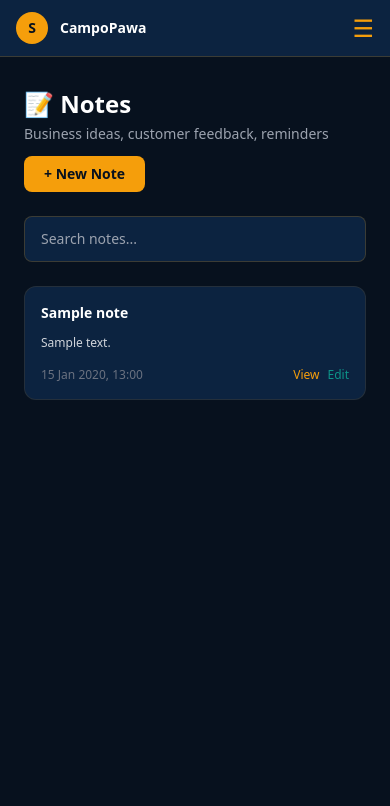
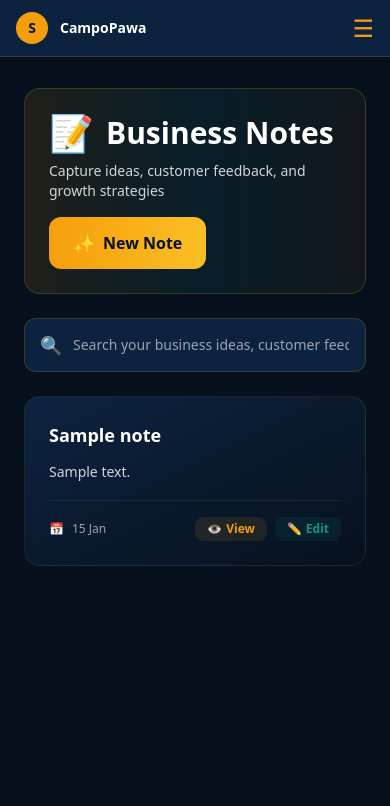
Before and after one commit to jira54/campo, a Django app: page /notes/ in a window 390 px wide. Shown: the top 806 px of the page. Run offline with Django 5.2, Linux system fonts and the light colour scheme; a user stored in the database is signed in; tables that the repository leaves empty hold one stand-in row (values such as "Sample post"); some libraries are stand-ins or nearby versions.

Commit message:
Enhanced UI: Strategic Greetings & Beautiful Notes Page
 Dashboard Greeting Improvements:
 Clean, strategic greeting layout (no more crowded text)
 Personalized time-based greetings: 'Rise & shine', 'Power up', etc.
 Motivational day messages with business focus
 Integrated daily tips in clean gradient container

 Notes Page Complete Redesign:
 Stunning gradient header with modern design
 Beautiful note cards with hover effects and shadows
 Enhanced search bar with icon and focus states
 Compelling empty state with gradient container
 Interactive buttons with scale and color transitions

 Visual Enhancements:
 Gradient backgrounds: gold/teal color scheme
 Smooth hover animations: scale, shadow, color transitions
 Modern typography and spacing
 Professional rounded corners and borders
 Mobile-responsive design throughout

 User Experience:
 Strategic, motivating content instead of generic greetings
 Visually appealing interface that encourages engagement
 Better information hierarchy and visual flow
 Premium feel with consistent design language

```diff
--- a/templates/notes/note_list.html
+++ b/templates/notes/note_list.html
@@ -6,47 +6,72 @@
     {% include 'partials/sidebar.html' %}
 
     <main class="flex-1 p-6">
-        <!-- Header -->
-        <div class="flex items-center justify-between mb-6 flex-wrap gap-3">
+        <!-- Header with Gradient -->
+        <div class="bg-gradient-to-r from-gold/10 via-teal/10 to-gold/5 border border-gold border-opacity-20 rounded-2xl p-6 mb-6">
+            <div class="flex items-center justify-between flex-wrap gap-4">
                 <div>
-                <h1 class="text-2xl font-bold text-white mb-1">📝 Notes</h1>
-                <p class="text-gray-400 text-sm">Business ideas, customer feedback, reminders</p>
+                    <h1 class="text-3xl font-bold text-white mb-2 flex items-center gap-3">
+                        <span class="text-4xl">📝</span>
+                        Business Notes
+                    </h1>
+                    <p class="text-gray-300 text-sm">Capture ideas, customer feedback, and growth strategies</p>
                 </div>
                 <a href="{% url 'notes:note_add' %}"
-               class="bg-gold text-deep font-bold px-5 py-2 rounded-lg hover:bg-yellow-400 transition text-sm">
-                + New Note
+                   class="bg-gradient-to-r from-gold to-amber-400 text-deep font-bold px-6 py-3 rounded-xl hover:from-amber-400 hover:to-yellow-300 hover:scale-105 hover:shadow-lg hover:shadow-gold/30 transition-all duration-300 ease-out flex items-center gap-2">
+                    <span class="text-lg">✨</span>
+                    <span>New Note</span>
                 </a>
             </div>
+        </div>
 
-        <!-- Search -->
-        <form method="get" class="mb-6">
+        <!-- Search Bar -->
+        <div class="mb-6">
+            <form method="get" class="relative">
+                <div class="absolute inset-y-0 left-0 pl-4 flex items-center pointer-events-none">
+                    <span class="text-gray-400 text-lg">🔍</span>
+                </div>
                 <input type="text" name="q" value="{{ search }}"
-                placeholder="Search notes..."
-                class="w-full bg-navy border border-gold border-opacity-20 text-white rounded-lg px-4 py-3 text-sm focus:outline-none focus:border-gold"/>
+                    placeholder="Search your business ideas, customer feedback, reminders..."
+                    class="w-full bg-navy border border-gold border-opacity-20 text-white rounded-xl pl-12 pr-4 py-4 text-sm focus:outline-none focus:border-gold focus:ring-2 focus:ring-gold/20 transition-all"/>
             </form>
+        </div>
 
         <!-- Notes Grid -->
         {% if notes %}
-            <div class="grid grid-cols-1 md:grid-cols-2 lg:grid-cols-3 gap-4">
+            <div class="grid grid-cols-1 md:grid-cols-2 lg:grid-cols-3 gap-6">
                 {% for note in notes %}
-                <div class="bg-navy border border-gold border-opacity-10 hover:border-opacity-30 rounded-xl p-4 transition group">
-                    <div class="flex items-start justify-between mb-3">
-                        <h3 class="text-white font-semibold text-sm truncate flex-1">{{ note.title }}</h3>
+                <div class="group relative bg-gradient-to-br from-navy to-deep border border-gold border-opacity-10 hover:border-opacity-30 rounded-2xl p-6 transition-all duration-300 hover:scale-105 hover:shadow-xl hover:shadow-gold/10">
+                    <!-- Recent Badge -->
                     {% if note.is_recent %}
-                            <span class="text-xs bg-teal bg-opacity-20 text-teal px-2 py-1 rounded ml-2">Recent</span>
+                        <div class="absolute top-4 right-4">
+                            <span class="bg-gradient-to-r from-teal to-cyan-400 text-deep text-xs font-bold px-3 py-1 rounded-full shadow-lg">
+                                ✨ Recent
+                            </span>
+                        </div>
                     {% endif %}
+
+                    <!-- Note Content -->
+                    <div class="mb-4">
+                        <h3 class="text-white font-bold text-lg mb-3 line-clamp-2">{{ note.title }}</h3>
+                        <p class="text-gray-300 text-sm line-clamp-4 leading-relaxed">{{ note.excerpt }}</p>
                     </div>
-                    <p class="text-gray-300 text-xs mb-4 line-clamp-3">{{ note.excerpt }}</p>
-                    <div class="flex items-center justify-between">
-                        <p class="text-gray-500 text-xs">{{ note.updated_at|date:"d M Y, H:i" }}</p>
+
+                    <!-- Footer -->
+                    <div class="flex items-center justify-between pt-4 border-t border-gold border-opacity-10">
+                        <div class="flex items-center gap-2">
+                            <span class="text-gray-500 text-xs">📅</span>
+                            <p class="text-gray-400 text-xs">{{ note.updated_at|date:"d M" }}</p>
+                        </div>
                         <div class="flex gap-2">
                             <a href="{% url 'notes:note_detail' note.pk %}"
-                               class="text-gold hover:text-yellow-300 text-xs transition">
-                                View
+                               class="bg-gold/10 hover:bg-gold/20 text-gold hover:text-yellow-300 px-3 py-1 rounded-lg text-xs font-semibold transition-all duration-200 flex items-center gap-1">
+                                <span>👁️</span>
+                                <span>View</span>
                             </a>
                             <a href="{% url 'notes:note_edit' note.pk %}"
-                               class="text-teal hover:text-cyan-300 text-xs transition">
-                                Edit
+                               class="bg-teal/10 hover:bg-teal/20 text-teal hover:text-cyan-300 px-3 py-1 rounded-lg text-xs font-semibold transition-all duration-200 flex items-center gap-1">
+                                <span>✏️</span>
+                                <span>Edit</span>
                             </a>
                         </div>
                     </div>
@@ -54,14 +79,20 @@
                 {% endfor %}
             </div>
         {% else %}
+            <!-- Empty State -->
             <div class="text-center mt-20">
-                <span class="text-6xl mb-4">📝</span>
-                <p class="text-white font-bold text-lg mb-2">No notes yet</p>
-                <p class="text-gray-400 text-sm mb-4">Start capturing your business ideas and customer feedback</p>
+                <div class="bg-gradient-to-br from-gold/10 to-teal/10 border border-gold border-opacity-20 rounded-3xl p-12 max-w-md mx-auto">
+                    <div class="text-8xl mb-6">📝</div>
+                    <h2 class="text-white font-bold text-2xl mb-4">No Business Notes Yet</h2>
+                    <p class="text-gray-300 text-sm mb-8 leading-relaxed">
+                        Start capturing your brilliant ideas, customer feedback, and growth strategies. Your next big breakthrough could be in a note!
+                    </p>
                     <a href="{% url 'notes:note_add' %}"
-                   class="bg-gold text-deep font-bold px-6 py-2 rounded-lg hover:bg-yellow-400 transition text-sm">
-                    + Create First Note
+                       class="bg-gradient-to-r from-gold to-amber-400 text-deep font-bold px-8 py-4 rounded-xl hover:from-amber-400 hover:to-yellow-300 hover:scale-105 hover:shadow-lg hover:shadow-gold/30 transition-all duration-300 ease-out inline-flex items-center gap-3">
+                        <span class="text-xl">✨</span>
+                        <span>Create Your First Note</span>
                     </a>
+                </div>
             </div>
         {% endif %}
     </main>
--- a/vendors/greetings.py
+++ b/vendors/greetings.py
@@ -4,10 +4,10 @@ DAYS = {
     0: ("Monday", "🌟", "New week, new opportunities!"),
     1: ("Tuesday", "🔥", "Keep the momentum going!"),
     2: ("Wednesday", "💪", "Halfway there — you're doing great!"),
-    3: ("Thursday", "🚀", "Almost the weekend — push harder!"),
+    3: ("Thursday", "🚀", "Almost the weekend — Kidogo tuu!"),
     4: ("Friday", "🎉", "End the week strong!"),
     5: ("Saturday", "💰", "Weekend hustle hits different!"),
-    6: ("Sunday", "🌅", "Rest, reflect, and prepare for the week!"),
+    6: ("Sunday", "🌅", "Rest, reflect,we thank God and prepare for the week!"),
 }
 
 QUOTES = {
```
Also changed, not shown: templates/dashboard/overview.html (+11 -14 lines). Lines whose indentation alone changed are shown as unchanged.
